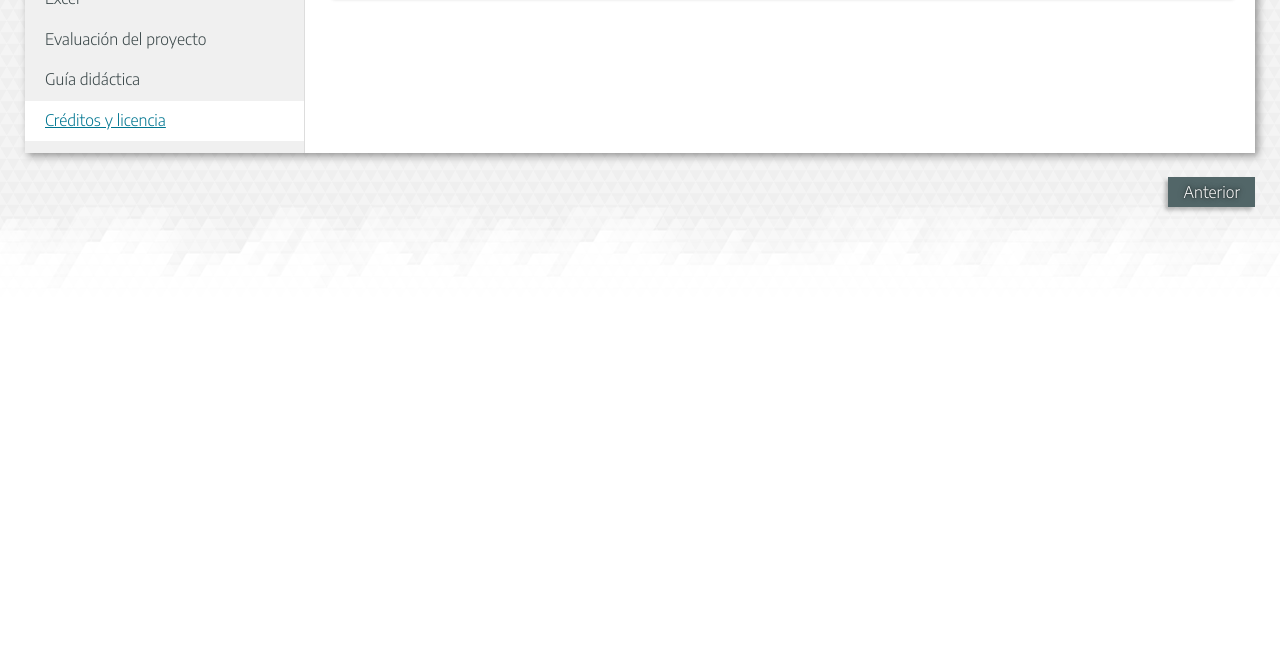
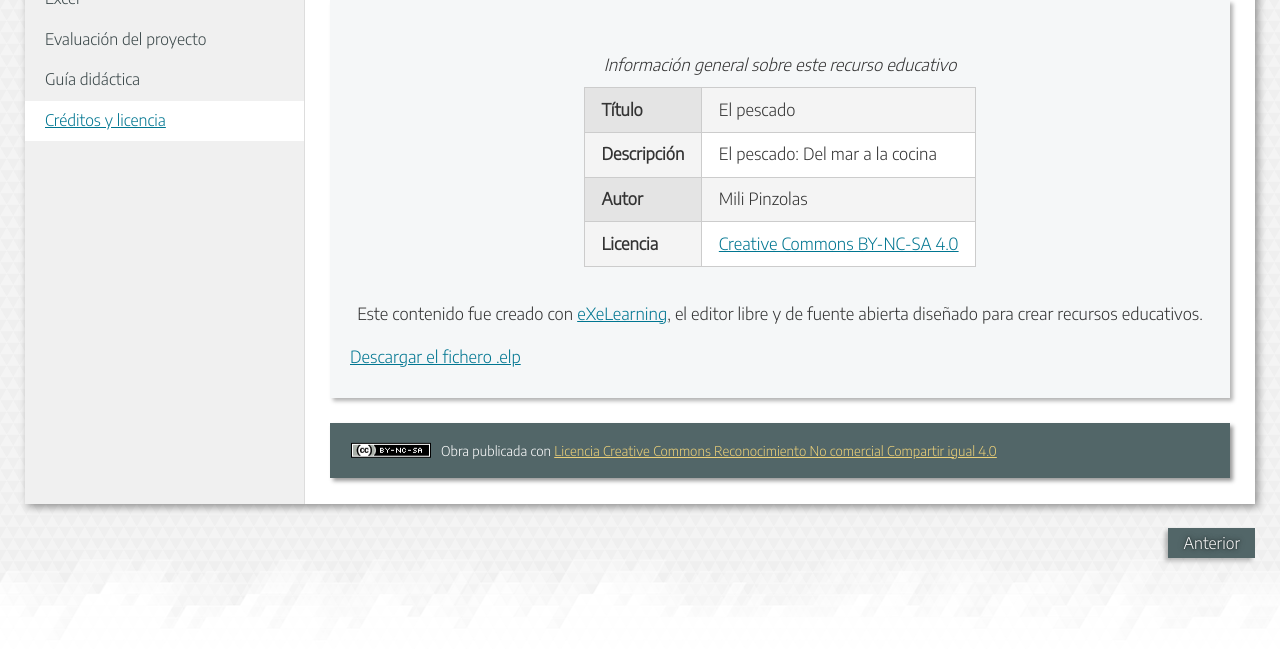
Before and after one commit to Lamili73/Mi-web-del-pescado, a plain HTML site: page crditos_y_licencia.html in a window 1280 px wide. Shown: the part 553-1202 px from the top of the page. Before the commit the page ends 850 px from the top, so only its background shows below. Drawn offline with Linux system fonts and the light colour scheme.

Commit message:
Add files via upload

```diff
--- a/crditos_y_licencia.html
+++ b/crditos_y_licencia.html
@@ -9,13 +9,14 @@
 <title>Créditos y licencia | El pescado </title>
 <link rel="shortcut icon" href="favicon.ico" type="image/x-icon" />
 <meta name="author" content="Mili Pinzolas" />
-<link rel="license" type="text/html" href="http://creativecommons.org/licenses/by-sa/4.0/" />
+<link rel="license" type="text/html" href="http://creativecommons.org/licenses/by-nc-sa/4.0/" />
 <meta name="generator" content="eXeLearning 2.7 - exelearning.net" />
 <!--[if lt IE 9]><script type="text/javascript" src="exe_html5.js"></script><![endif]-->
 <script type="text/javascript" src="exe_jquery.js"></script>
 <script type="text/javascript" src="exe_lightbox.js"></script>
 <script type="text/javascript" src="common_i18n.js"></script>
 <script type="text/javascript" src="common.js"></script>
+<link rel="stylesheet" type="text/css" href="download-package.css" />
 <meta name="viewport" content="width=device-width, initial-scale=1" />
 </head>
 <body class="exe-web-site" id="exe-node-13"><script type="text/javascript">document.body.className+=" js"</script>
@@ -60,8 +61,40 @@
 </div>
 </div>
 </article>
-<div id="packageLicense" class="cc cc-by-sa">
-<p><span>Obra publicada con</span> <a rel="license" href="http://creativecommons.org/licenses/by-sa/4.0/">Licencia Creative Commons Reconocimiento Compartir igual 4.0</a></p>
+<article class="iDevice_wrapper download-packageIdevice em_iDevice" id="id35">
+<div class="iDevice emphasis1">
+<header class="iDevice_header iDevice_header_noIcon"><h1 class="iDeviceTitle">Descargar el fichero fuente</h1></header>
+<div class="iDevice_inner">
+<div class="iDevice_content_wrapper">
+<div class="block iDevice_content" id="ta35_114_2">
+<div class="exe-download-package-instructions"><table class="exe-table"><caption>Información general sobre este recurso educativo</caption>
+<tbody>
+<tr>
+<th>Título</th>
+<td>El pescado</td>
+</tr>
+<tr>
+<th>Descripción</th>
+<td>El pescado: Del mar a la cocina</td>
+</tr>
+<tr>
+<th>Autor</th>
+<td>Mili Pinzolas</td>
+</tr>
+<tr>
+<th>Licencia</th>
+<td><a class="cc cc-by-nc-sa" href="https://creativecommons.org/licenses/by-nc-sa/4.0/" rel="license"><span></span>Creative Commons BY-NC-SA 4.0</a></td>
+</tr>
+</tbody>
+</table>
+<p style="text-align: center;">Este contenido fue creado con <a href="http://exelearning.net/">eXeLearning</a>, el editor libre y de fuente abierta diseñado para crear recursos educativos.</p></div><p class="exe-download-package-link"><a href="Proyecto_pescado_B2.elp">Descargar el fichero .elp</a></p>
+</div>
+</div>
+</div>
+</div>
+</article>
+<div id="packageLicense" class="cc cc-by-nc-sa">
+<p><span>Obra publicada con</span> <a rel="license" href="http://creativecommons.org/licenses/by-nc-sa/4.0/">Licencia Creative Commons Reconocimiento No comercial Compartir igual 4.0</a></p>
 </div>
 </section>
 </div>
```
